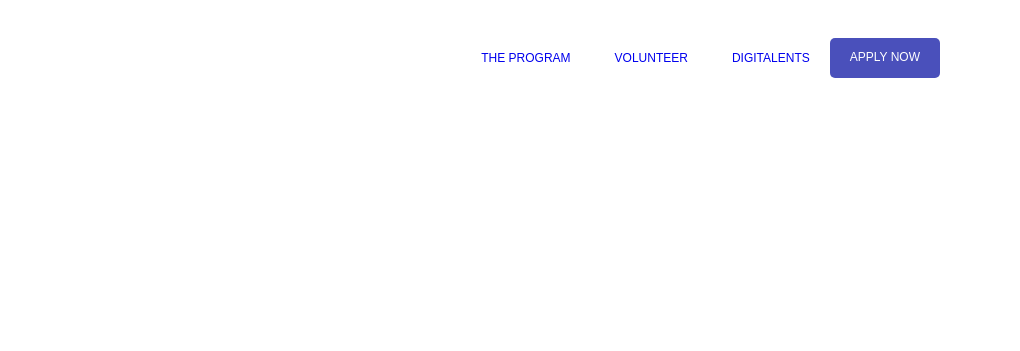
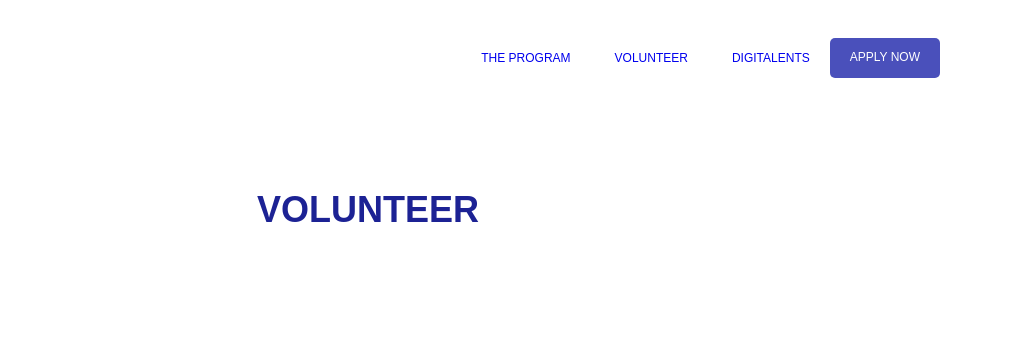
Before and after one commit to BF-FrontEnd-class/agile-development-group2-hyf-rebuild, a website: page pages/volunteer.html in a window 1280 px wide. Shown: the top 351 px of the page, 292-1312 px from the left, 1020 px wide, since content can reach past the window. Drawn offline with Linux system fonts and the light colour scheme.

Commit message:
title to volunteer page added

```diff
--- a/pages/volunteer.html
+++ b/pages/volunteer.html
@@ -5,6 +5,7 @@
     <meta http-equiv="X-UA-Compatible" content="IE=edge" />
     <meta name="viewport" content="width=device-width, initial-scale=1.0" />
     <link rel="stylesheet" href="../styles/index.css" />
+    <link rel="stylesheet" href="../styles/volunteer.css" />
     <link
       rel="stylesheet"
       href="https://cdnjs.cloudflare.com/ajax/libs/font-awesome/4.7.0/css/font-awesome.min.css"
@@ -35,6 +36,18 @@
         </nav>
       </div>
     </header>
+
+    <!-- Main content -->
+
+    <main class="main-content">
+      <section class="volunteer-content">
+        <div class="volunteer-section">
+          <div class="volunteer-description">
+            <h2 class="volunteer-title">Volunteer</h2>
+          </div>
+        </div>
+      </section>
+    </main>
     <!--Footer-->
     <div class="footer-container">
       <h1>HACK YOUR FUTURE</h1>
--- a/styles/volunteer.css
+++ b/styles/volunteer.css
@@ -1,3 +1,56 @@
-body {
-  background-color: white;
+.main-content {
+  display: flex;
+  flex: 1 0 auto;
+  flex-direction: column;
+  margin: 0 auto;
+  -webkit-box-flex: 1;
+  width: 100%;
+  box-sizing: border-box;
 }
+
+.volunteer-content {
+  display: flex;
+  -webkit-box-pack: center;
+  justify-content: center;
+  width: 100%;
+  padding: 50px 20px;
+  position: relative;
+  box-shadow: none;
+  background: none;
+  z-index: 1;
+  flex: 0 0 auto;
+}
+
+.volunteer-section {
+  display: flex;
+  flex-direction: column;
+  -webkit-box-align: center;
+  align-items: center;
+  width: 100%;
+  max-width: 1280%;
+  padding: 10 0;
+  margin: 0 auto;
+}
+
+.volunteer-description {
+  border: 0;
+  box-sizing: border-box;
+  font-family: sans-serif;
+  font-size: 100%;
+  font-style: normal;
+  margin: 0;
+  padding: 0;
+  text-decoration: none;
+  vertical-align: baseline;
+}
+
+.volunteer-title {
+  font-size: 36px;
+  line-height: 120%;
+  margin-bottom: 20px;
+  text-transform: uppercase;
+  font-family: "Work Sans", sans-serif;
+  font-weight: 700;
+  color: rgb(28, 34, 148);
+  text-align: left;
+}
```
Also changed, not shown: planning/development-strategy.md (+1 -1 lines).
